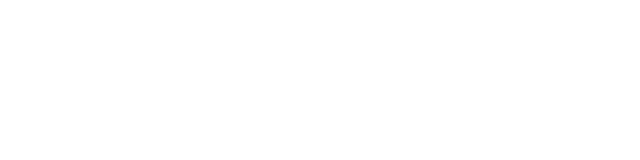
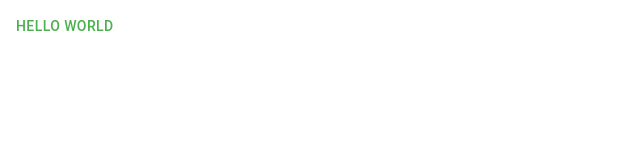
Before and after one commit to sudofer/campfire, a React (Create React App) app in the folder campfire-client/: page / in a window 1280 px wide. Shown: the top 160 px of the page, without its empty margins (0-640 px from the left). Built offline with nearby package versions, Linux system fonts and the light colour scheme.

Commit message:
setup/materialui-theme

```diff
--- a/campfire-client/package.json
+++ b/campfire-client/package.json
@@ -3,6 +3,7 @@
   "version": "0.1.0",
   "private": true,
   "dependencies": {
+    "@material-ui/core": "^4.12.3",
     "@testing-library/jest-dom": "^5.11.4",
     "@testing-library/react": "^11.1.0",
     "@testing-library/user-event": "^12.1.10",
@@ -16,7 +17,7 @@
     "web-vitals": "^1.0.1"
   },
   "scripts": {
-    "start": "PORT=3001 react-scripts start",
+    "start": "PORT=3005 react-scripts start",
     "build": "react-scripts build",
     "test": "react-scripts test",
     "eject": "react-scripts eject",
@@ -47,7 +48,6 @@
     "@storybook/addon-links": "^5.0.10",
     "@storybook/addons": "^5.0.10",
     "@storybook/react": "^5.0.10",
-    "@babel/core": "^7.4.3",
-    "babel-loader": "^8.0.5"
+    "@babel/core": "^7.4.3"
   }
 }
--- a/campfire-client/src/App.jsx
+++ b/campfire-client/src/App.jsx
@@ -1,16 +1,11 @@
-import React from 'react';
-
-import {
-  BrowserRouter as Router,
-  Link,
-  Route,
-  Switch
-} from 'react-router-dom';
+import React from "react";
+import Home from "../src/components/home/Home";
+import { BrowserRouter as Router, Link, Route, Switch } from "react-router-dom";
 
 function App() {
   return (
     <div className="App">
-
+      <Home />
     </div>
   );
 }
--- a/campfire-client/src/components/home/Home.jsx
+++ b/campfire-client/src/components/home/Home.jsx
@@ -1,5 +1,5 @@
 import React from "react";
-
+import { Button } from "@material-ui/core";
 export default function Home() {
-  return <h1>hello</h1>;
+  return <Button color="secondary">Hello World</Button>;
 }
--- a/campfire-client/src/index.jsx
+++ b/campfire-client/src/index.jsx
@@ -1,6 +1,12 @@
-import React from 'react';
-import ReactDOM from 'react-dom';
+import React from "react";
+import ReactDOM from "react-dom";
+import { ThemeProvider } from "@material-ui/core/styles";
+import theme from "./theme";
+import App from "./App";
 
-import App from './App';
-
-ReactDOM.render(<App />, document.querySelector('#root'));
+ReactDOM.render(
+  <ThemeProvider theme={theme}>
+    <App />
+  </ThemeProvider>,
+  document.querySelector("#root")
+);
--- /dev/null
+++ b/campfire-client/src/theme.js
@@ -0,0 +1,16 @@
+import { createTheme } from "@material-ui/core/styles";
+import purple from "@material-ui/core/colors/purple";
+import green from "@material-ui/core/colors/green";
+
+const theme = createTheme({
+  palette: {
+    primary: {
+      main: purple[500],
+    },
+    secondary: {
+      main: green[500],
+    },
+  },
+});
+
+export default theme;
```
Also changed, not shown: campfire-client/stories/index.js (+1 -5 lines), 1 other file (tests, documents, lock files or other folders).
